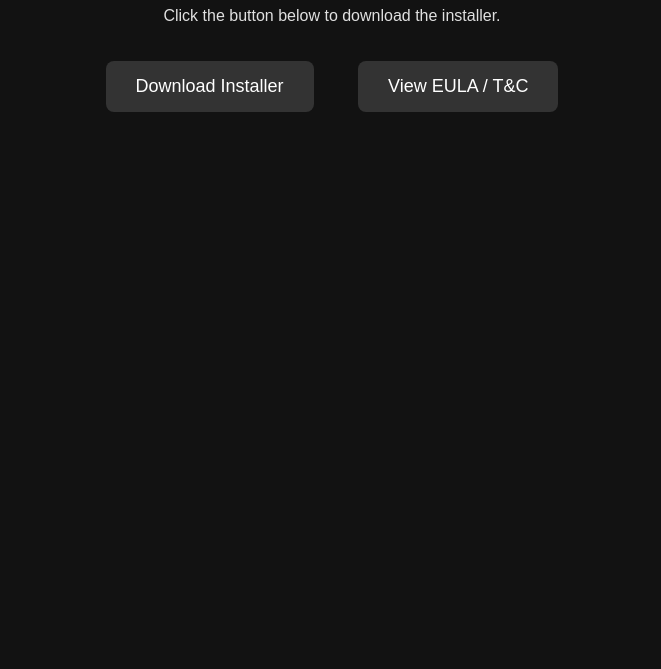
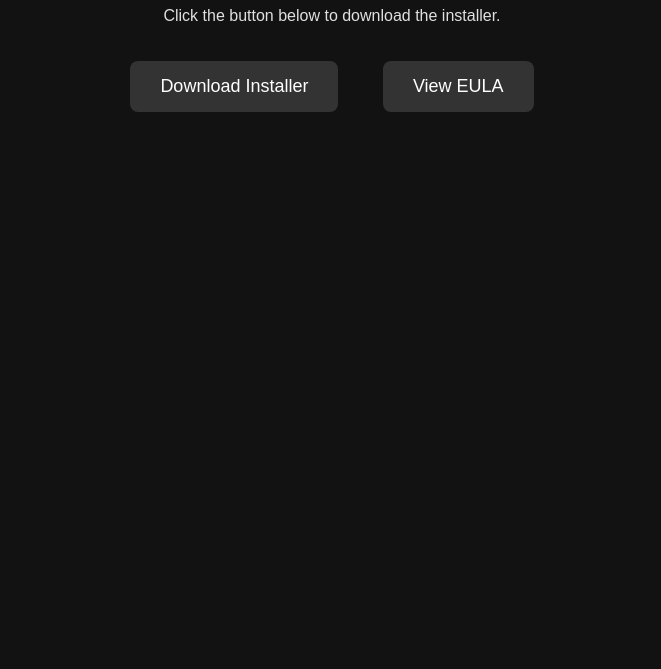
Before and after one commit to jellevb94-cpu/mytradingshield-landingpage, a plain HTML site: page index.html in a window 1280 px wide. Shown: the part 131-800 px from the top of the page, without its empty margins (308-969 px from the left). Drawn offline with Linux system fonts and the light colour scheme.

Commit message:
Update index.html

```diff
--- a/index.html
+++ b/index.html
@@ -66,7 +66,7 @@
     </a>
 
     <!-- EULA / T&C knop -->
-    <button class="button" onclick="showEula()">View EULA / T&C</button>
+    <a class="button" href="eula.txt" target="_blank">View EULA</a>
 
     <!-- EULA tekst -->
     <div id="eula-text">
```
